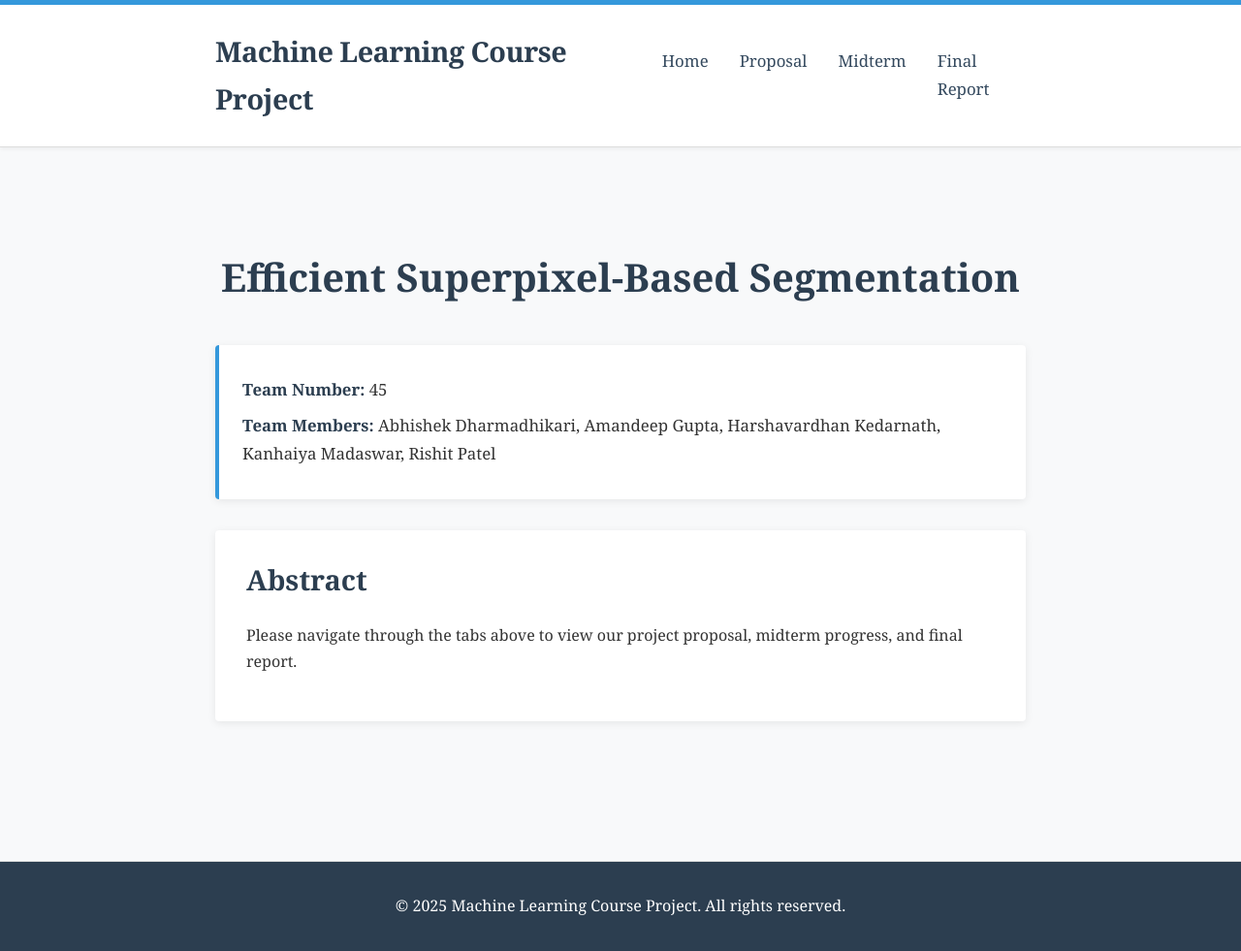
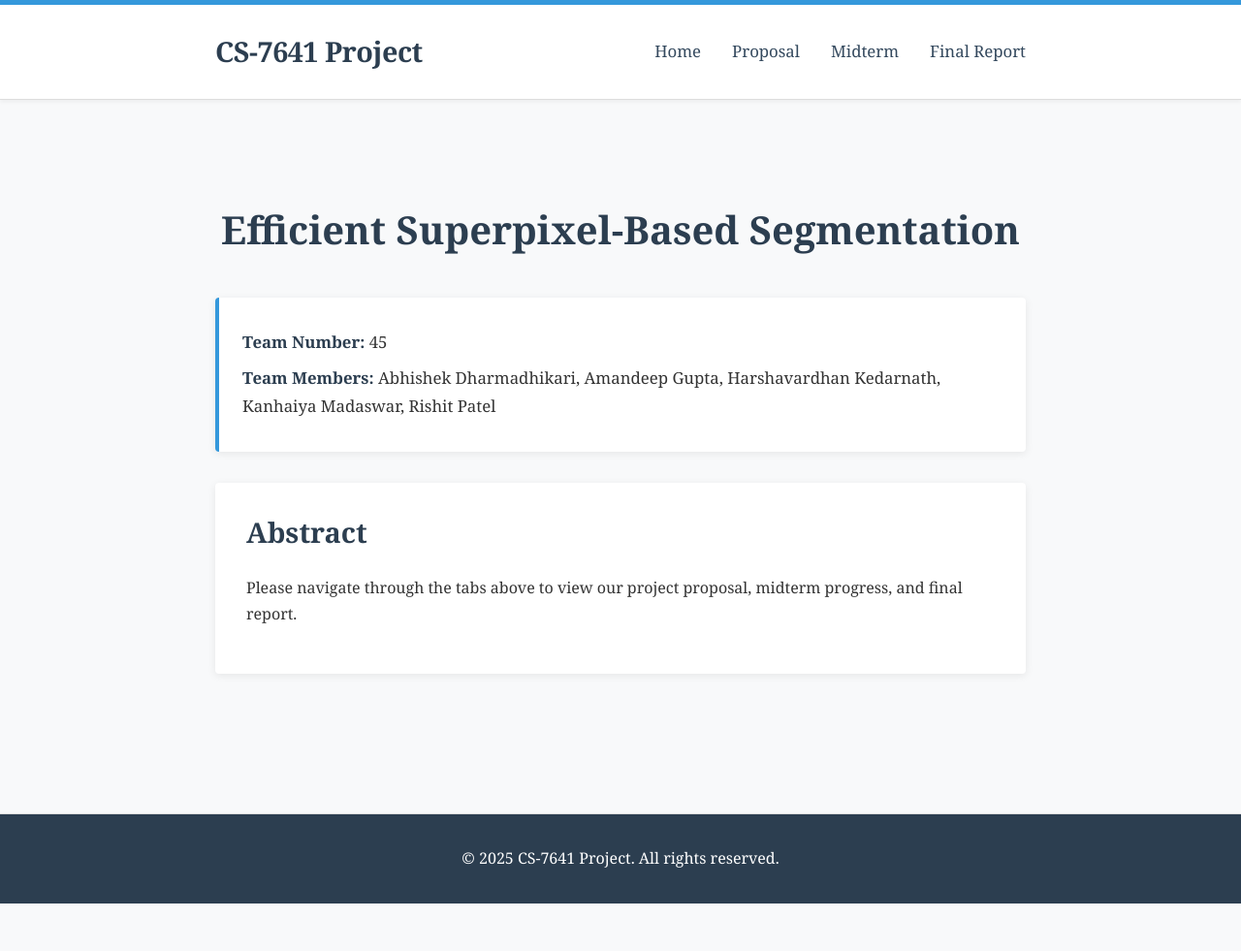
Before and after one commit to rpatel917/Efficient_Superpixel_Segmentation, a Jekyll site: the page built from index.md, in a window 1280 px wide. Shown: the whole page at 97% size. Built offline with Jekyll 4.4.1, drawn with Linux system fonts in a browser that asks for light colours; after the commit the page ends 932 px from its top, so only the background shows below that.

Commit message:
Update _config.yml

```diff
--- a/_config.yml
+++ b/_config.yml
@@ -1,4 +1,4 @@
-title: Machine Learning Course Project
+title: CS-7641 Project
 description: A comprehensive ML project documentation
 baseurl: "" # the subpath of your site, e.g. /your-repo-name
 url: "" # the base hostname & protocol for your site
```
